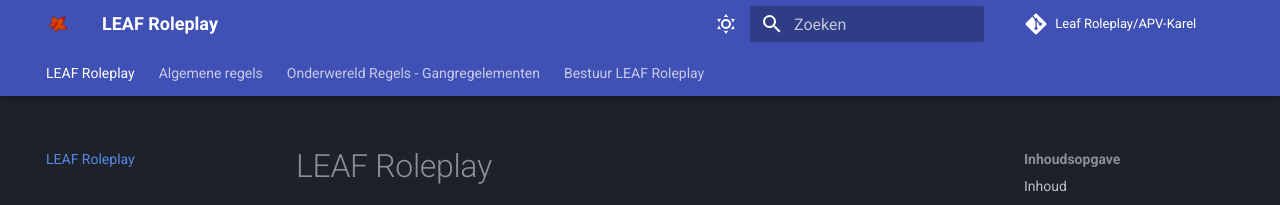
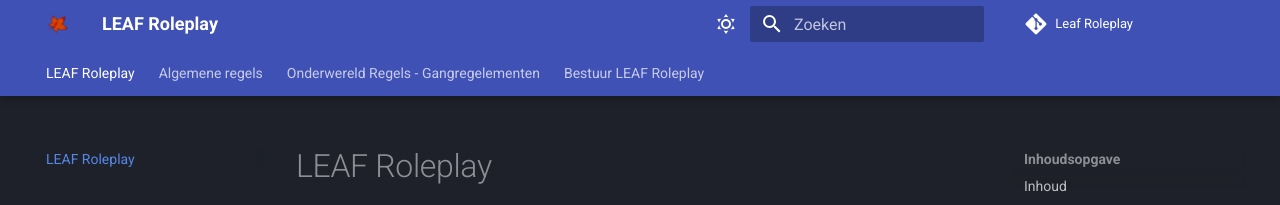
Before and after one commit to LeafRoleplay/APV-MK-docs, an MkDocs documentation site: the page built from docs/index.md, in a window 1280 px wide. Shown: the top 205 px of the page. Built offline with MkDocs 1.6.1 and Material for MkDocs 9.7.7, drawn with Linux system fonts in a browser that asks for light colours; comment, search, counter and statistics services are not loaded.

Commit message:
added commit

```diff
--- a/mkdocs.yml
+++ b/mkdocs.yml
@@ -2,7 +2,7 @@ site_name: LEAF Roleplay
 site_description: 'Wet en regelgeving van LEAF roleplay'
 site_url: https://leafroleplay.nl
 repo_url: 'https://github.com/LeafRoleplay/LeafRoleplay'
-repo_name: 'Leaf Roleplay/APV-Karel'
+repo_name: 'Leaf Roleplay'
 theme:
   name: material
   features:
```
